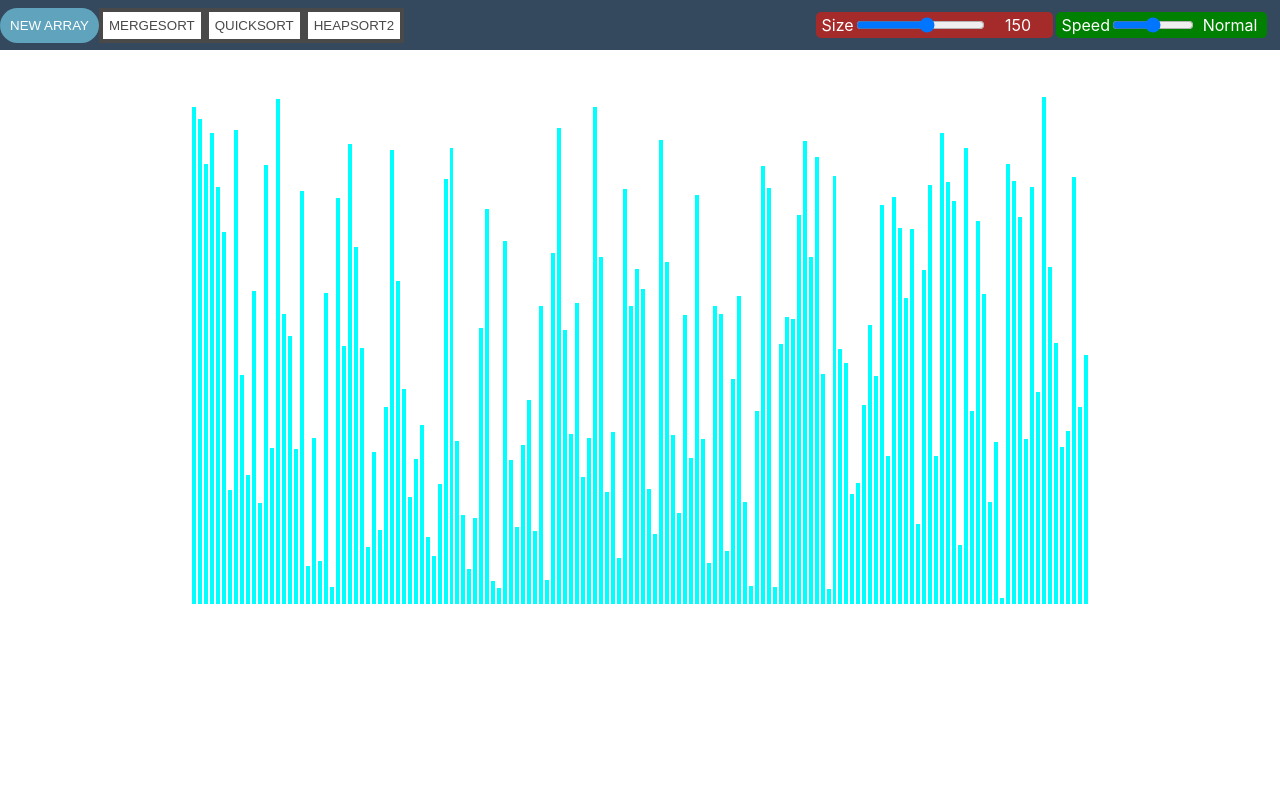
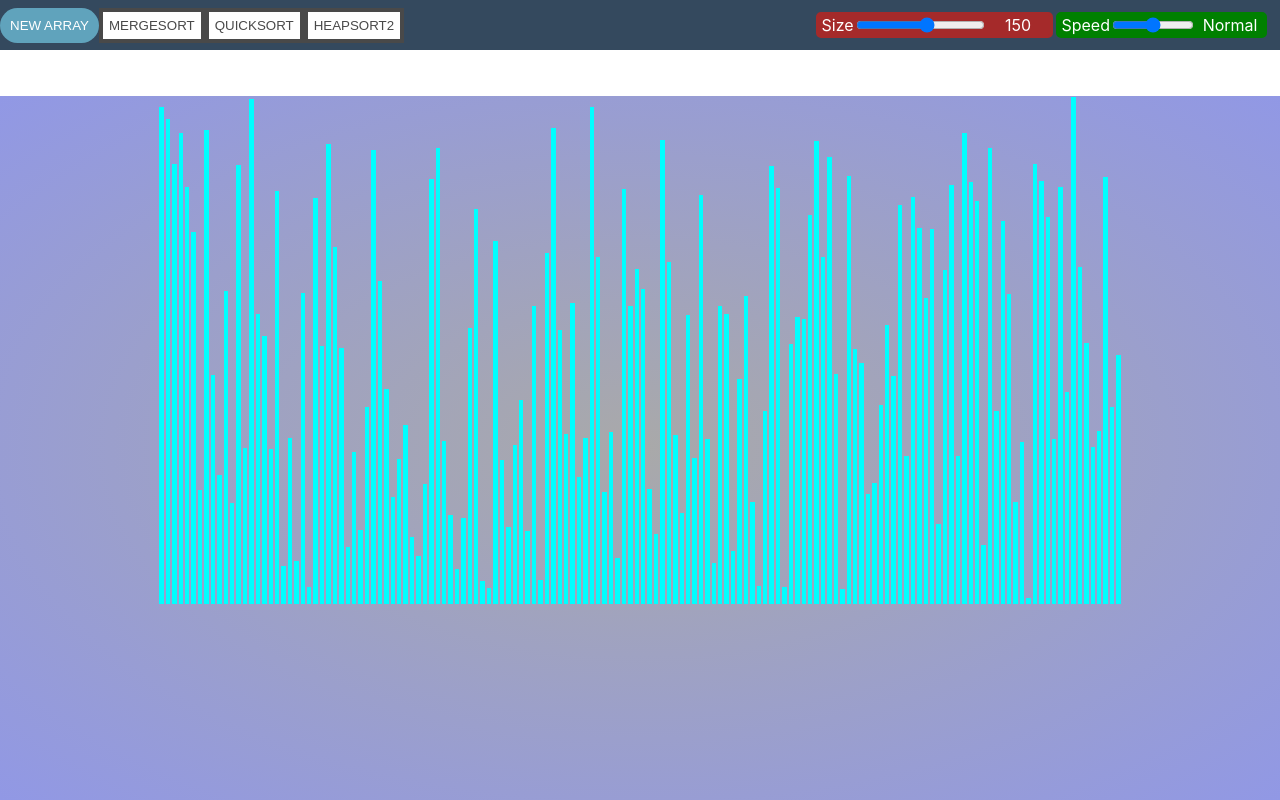
Before and after one commit to ichang1/sorting-visualizer, a React (Create React App) app in the folder sorting-visualizer/: page / in a window 1280 px wide. Built offline with nearby package versions, Linux system fonts and the light colour scheme.

Commit message:
added background to array container

```diff
--- a/sorting-visualizer/src/SortingVisualizer/SortingVisualizer.css
+++ b/sorting-visualizer/src/SortingVisualizer/SortingVisualizer.css
@@ -1,10 +1,13 @@
 .array-container {
+  margin: 0%;
   position: absolute;
-  width: 90%;
-  left: 5%;
-  right: 5%;
+  width: 100%;
+  /* left: 5%;
+  right: 5%; */
   top: 12%;
+  height: 88%;
   text-align: center;
+  background: radial-gradient(#a9a9a9, #9198e5);
 }
 
 .array-bar {
```
